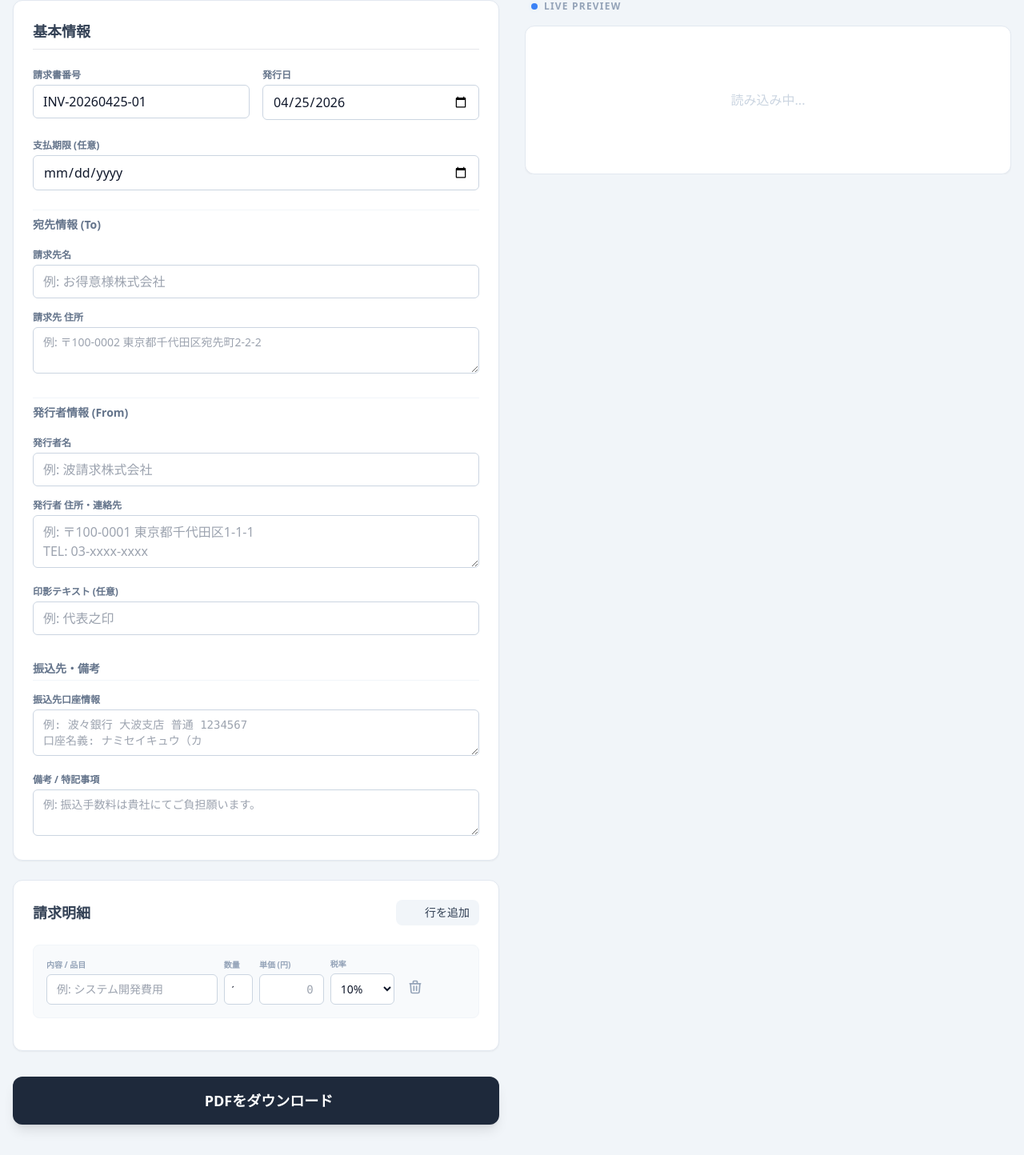
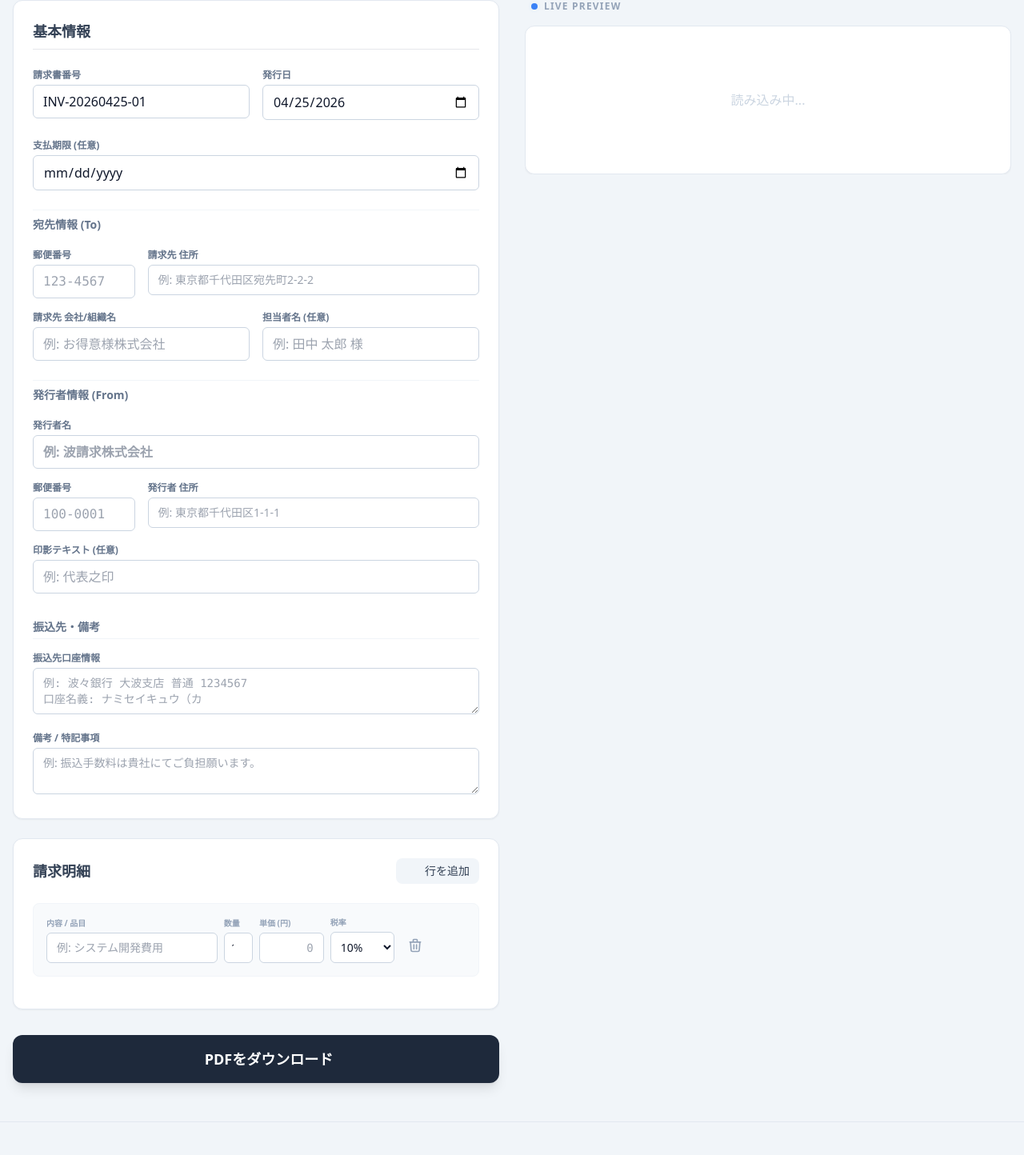
Before and after one commit to urchin-hat/ParchmentPDF, a FastAPI app: page / in a window 1280 px wide. Shown: the part 85-1529 px from the top of the page at 80% size. Run offline with FastAPI, Linux system fonts and the light colour scheme; some libraries are stand-ins or nearby versions.

Commit message:
feat: 郵便番号フィールドを分離し、宛先に担当者名を追加。レイアウトを最適化。

```diff
--- a/app/models/invoice.py
+++ b/app/models/invoice.py
@@ -28,8 +28,11 @@ class InvoiceRequest(BaseModel):
     issue_date: date = Field(default_factory=date.today, description="発行日")
     payment_deadline: Optional[date] = Field(None, description="支払期限")
     client_name: str = Field(..., description="請求先名")
+    client_postal_code: Optional[str] = Field(None, description="請求先郵便番号")
     client_address: Optional[str] = Field(None, description="請求先住所")
+    client_contact_person: Optional[str] = Field(None, description="請求先担当者名")
     issuer_name: str = Field(..., description="発行者名")
+    issuer_postal_code: Optional[str] = Field(None, description="発行者郵便番号")
     issuer_address: Optional[str] = Field(None, description="発行者住所・連絡先")
     bank_info: Optional[str] = Field(None, description="振込先情報")
     notes: Optional[str] = Field(None, description="備考")
--- a/main.py
+++ b/main.py
@@ -30,8 +30,11 @@ def parse_invoice_form(
     issue_date: date,
     payment_deadline: Optional[date],
     client_name: str,
+    client_postal_code: Optional[str],
     client_address: Optional[str],
+    client_contact_person: Optional[str],
     issuer_name: str,
+    issuer_postal_code: Optional[str],
     issuer_address: Optional[str],
     bank_info: Optional[str],
     notes: Optional[str],
@@ -52,8 +55,11 @@ def parse_invoice_form(
         issue_date=issue_date,
         payment_deadline=payment_deadline,
         client_name=client_name,
+        client_postal_code=client_postal_code,
         client_address=client_address,
+        client_contact_person=client_contact_person,
         issuer_name=issuer_name,
+        issuer_postal_code=issuer_postal_code,
         issuer_address=issuer_address,
         bank_info=bank_info,
         notes=notes,
@@ -83,8 +89,11 @@ async def preview_invoice(
     issue_date: date = Form(...),
     payment_deadline: date = Form(None),
     client_name: str = Form(...),
+    client_postal_code: str = Form(None),
     client_address: str = Form(None),
+    client_contact_person: str = Form(None),
     issuer_name: str = Form(...),
+    issuer_postal_code: str = Form(None),
     issuer_address: str = Form(None),
     bank_info: str = Form(None),
     notes: str = Form(None),
@@ -93,12 +102,14 @@ async def preview_invoice(
     item_qty: List[int] = Form(...),
     item_price: List[str] = Form(...),
     item_tax: List[int] = Form(...)
-):
+    ):
     invoice_data = parse_invoice_form(
-        invoice_number, issue_date, payment_deadline, client_name, client_address,
-        issuer_name, issuer_address, bank_info, notes, seal_text,
+        invoice_number, issue_date, payment_deadline, client_name, client_postal_code,
+        client_address, client_contact_person, issuer_name, issuer_postal_code,
+        issuer_address, bank_info, notes, seal_text,
         item_desc, item_qty, item_price, item_tax
     )
+
 
     return templates.TemplateResponse(
         request=request,
@@ -115,8 +126,11 @@ async def generate_invoice(
     issue_date: date = Form(...),
     payment_deadline: date = Form(None),
     client_name: str = Form(...),
+    client_postal_code: str = Form(None),
     client_address: str = Form(None),
+    client_contact_person: str = Form(None),
     issuer_name: str = Form(...),
+    issuer_postal_code: str = Form(None),
     issuer_address: str = Form(None),
     bank_info: str = Form(None),
     notes: str = Form(None),
@@ -125,12 +139,14 @@ async def generate_invoice(
     item_qty: List[int] = Form(...),
     item_price: List[str] = Form(...),
     item_tax: List[int] = Form(...)
-):
+    ):
     invoice_data = parse_invoice_form(
-        invoice_number, issue_date, payment_deadline, client_name, client_address,
-        issuer_name, issuer_address, bank_info, notes, seal_text,
+        invoice_number, issue_date, payment_deadline, client_name, client_postal_code,
+        client_address, client_contact_person, issuer_name, issuer_postal_code,
+        issuer_address, bank_info, notes, seal_text,
         item_desc, item_qty, item_price, item_tax
     )
+
 
     pdf_bytes = InvoiceService.generate_pdf(invoice_data)
 
--- a/templates/index.html
+++ b/templates/index.html
@@ -69,15 +69,29 @@
 
                         <div class="space-y-4 pt-2 border-t border-slate-100">
                             <h2 class="text-sm font-bold text-slate-500 pb-1">宛先情報 (To)</h2>
-                            <div>
-                                <label for="client_name" class="block text-xs font-semibold text-slate-500 uppercase mb-1">請求先名</label>
-                                <input type="text" name="client_name" id="client_name" placeholder="例: お得意様株式会社" required
-                                       class="w-full px-3 py-2 border border-slate-300 rounded-md focus:ring-2 focus:ring-slate-800 focus:border-slate-800 transition-all">
+                            <div class="grid grid-cols-4 gap-4">
+                                <div class="col-span-1">
+                                    <label for="client_postal_code" class="block text-xs font-semibold text-slate-500 uppercase mb-1">郵便番号</label>
+                                    <input type="text" name="client_postal_code" id="client_postal_code" placeholder="123-4567"
+                                           class="w-full px-3 py-2 border border-slate-300 rounded-md focus:ring-2 focus:ring-slate-800 focus:border-slate-800 transition-all font-mono">
+                                </div>
+                                <div class="col-span-3">
+                                    <label for="client_address" class="block text-xs font-semibold text-slate-500 uppercase mb-1">請求先 住所</label>
+                                    <input type="text" name="client_address" id="client_address" placeholder="例: 東京都千代田区宛先町2-2-2"
+                                           class="w-full px-3 py-2 border border-slate-300 rounded-md focus:ring-2 focus:ring-slate-800 focus:border-slate-800 transition-all text-sm">
+                                </div>
                             </div>
-                            <div>
-                                <label for="client_address" class="block text-xs font-semibold text-slate-500 uppercase mb-1">請求先 住所</label>
-                                <textarea name="client_address" id="client_address" placeholder="例: 〒100-0002 東京都千代田区宛先町2-2-2"
-                                          class="w-full px-3 py-2 border border-slate-300 rounded-md focus:ring-2 focus:ring-slate-800 focus:border-slate-800 transition-all text-sm" rows="2"></textarea>
+                            <div class="grid grid-cols-2 gap-4">
+                                <div>
+                                    <label for="client_name" class="block text-xs font-semibold text-slate-500 uppercase mb-1">請求先 会社/組織名</label>
+                                    <input type="text" name="client_name" id="client_name" placeholder="例: お得意様株式会社" required
+                                           class="w-full px-3 py-2 border border-slate-300 rounded-md focus:ring-2 focus:ring-slate-800 focus:border-slate-800 transition-all">
+                                </div>
+                                <div>
+                                    <label for="client_contact_person" class="block text-xs font-semibold text-slate-500 uppercase mb-1">担当者名 (任意)</label>
+                                    <input type="text" name="client_contact_person" id="client_contact_person" placeholder="例: 田中 太郎 様"
+                                           class="w-full px-3 py-2 border border-slate-300 rounded-md focus:ring-2 focus:ring-slate-800 focus:border-slate-800 transition-all">
+                                </div>
                             </div>
                         </div>
 
@@ -86,12 +100,19 @@
                             <div>
                                 <label for="issuer_name" class="block text-xs font-semibold text-slate-500 uppercase mb-1">発行者名</label>
                                 <input type="text" name="issuer_name" id="issuer_name" placeholder="例: 波請求株式会社" required
-                                       class="w-full px-3 py-2 border border-slate-300 rounded-md focus:ring-2 focus:ring-slate-800 focus:border-slate-800 transition-all">
+                                       class="w-full px-3 py-2 border border-slate-300 rounded-md focus:ring-2 focus:ring-slate-800 focus:border-slate-800 transition-all font-bold">
                             </div>
-                            <div>
-                                <label for="issuer_address" class="block text-xs font-semibold text-slate-500 uppercase mb-1">発行者 住所・連絡先</label>
-                                <textarea name="issuer_address" id="issuer_address" placeholder="例: 〒100-0001 東京都千代田区1-1-1&#13;&#10;TEL: 03-xxxx-xxxx"
-                                          class="w-full px-3 py-2 border border-slate-300 rounded-md focus:ring-2 focus:ring-slate-800 focus:border-slate-800 transition-all" rows="2"></textarea>
+                            <div class="grid grid-cols-4 gap-4">
+                                <div class="col-span-1">
+                                    <label for="issuer_postal_code" class="block text-xs font-semibold text-slate-500 uppercase mb-1">郵便番号</label>
+                                    <input type="text" name="issuer_postal_code" id="issuer_postal_code" placeholder="100-0001"
+                                           class="w-full px-3 py-2 border border-slate-300 rounded-md focus:ring-2 focus:ring-slate-800 focus:border-slate-800 transition-all font-mono">
+                                </div>
+                                <div class="col-span-3">
+                                    <label for="issuer_address" class="block text-xs font-semibold text-slate-500 uppercase mb-1">発行者 住所</label>
+                                    <input type="text" name="issuer_address" id="issuer_address" placeholder="例: 東京都千代田区1-1-1"
+                                           class="w-full px-3 py-2 border border-slate-300 rounded-md focus:ring-2 focus:ring-slate-800 focus:border-slate-800 transition-all text-sm">
+                                </div>
                             </div>
                             <div>
                                 <label for="seal_text" class="block text-xs font-semibold text-slate-500 uppercase mb-1">印影テキスト (任意)</label>
```
Also changed, not shown: app/services/invoice_service.py (+27 -14 lines), templates/fragments/invoice_preview.html (+24 -10 lines).
